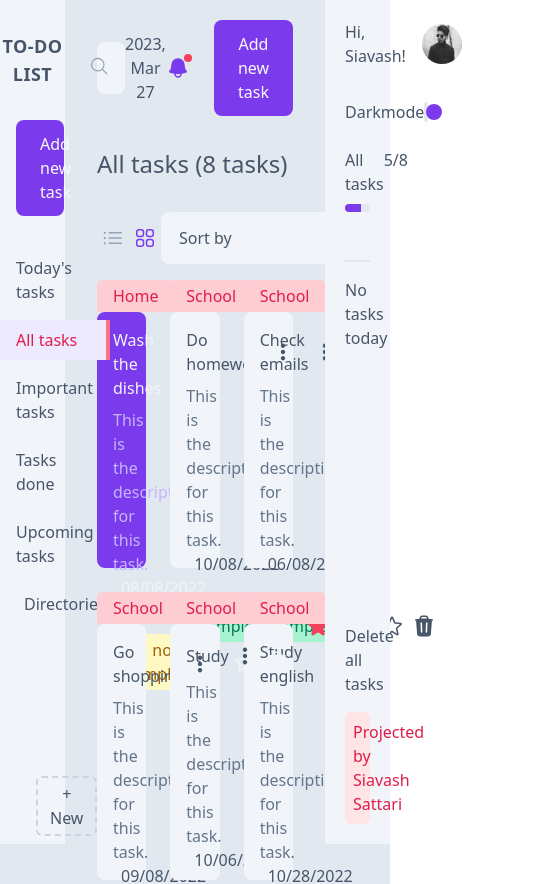
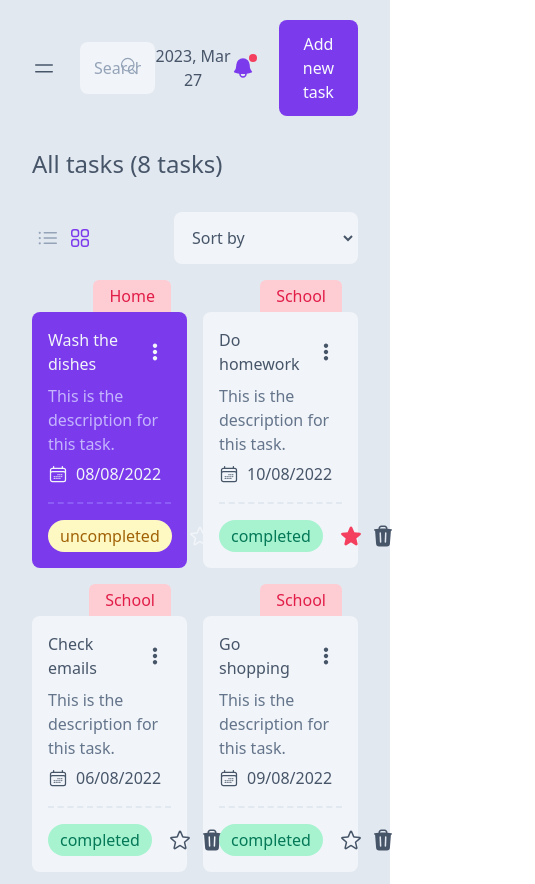
Before and after one commit to siavash-sattari/taskivist, a React (Create React App) app: page / in a window 390 px wide. Shown: the top 884 px of the page, 535 px wide, since content can reach past the window. Built offline with nearby package versions, Linux system fonts and the light colour scheme.

Commit message:
chore minor changes

```diff
--- a/src/App.tsx
+++ b/src/App.tsx
@@ -23,7 +23,7 @@ const App: React.FC = () => {
   };
 
   return (
-    <div className='bg-slate-200 min-h-screen text-slate-600 dark:bg-slate-900 dark:text-slate-400'>
+    <div className='bg-slate-200 min-h-screen text-slate-600 dark:bg-slate-900 dark:text-slate-400 xl:text-base sm:text-sm'>
       {modal.modalCreateTaskOpen && <ModalCreateTask onClose={closeModalCreateTask} nameForm='Add a task' onConfirm={createNewTaskHandler} />}
       <Menu />
       <TasksSection />
--- a/src/components/AccountData/index.tsx
+++ b/src/components/AccountData/index.tsx
@@ -36,7 +36,7 @@ const AccountData: React.FC = () => {
       {showModal && (
         <ModalConfirm onClose={() => setIsModalShown(false)} text='All the tasks will be deleted permanently.' onConfirm={deleteAllTasksHandler} />
       )}
-      <section className='p-5 bg-slate-100 flex flex-col w-2/12 fixed top-0 right-0 h-screen dark:bg-slate-800/[.5]'>
+      <section className='layoutMenuAccount p-5 xl:top-0 xl:right-0'>
         <span className='flex items-center mx-auto'>
           <span className='font-medium'>Hi, Siavash!</span>
           <img src={require('../../assets/avatar.jpeg')} alt='avatar' className='w-10 rounded-full ml-4' />
--- a/src/components/LayoutRoutes/index.tsx
+++ b/src/components/LayoutRoutes/index.tsx
@@ -88,7 +88,10 @@ const LayoutRoutes: React.FC<Props> = ({ title, tasks }) => {
     <section>
       <h1 className='font-medium my-8 text-2xl dark:text-slate-200'>{tasksTitle}</h1>
       <ButtonsSort isListInView1={isListInView1} setIsListInView1={setIsListInView1} sortedBy={sortedBy} setSortedBy={setSortedBy} />
-      <ul className={`tasksList mt-4 grid gap-6 ${isListInView1 ? 'grid-cols-1' : 'grid-cols-3 items-end'}`}>
+      <ul
+        className={`tasksList mt-4 grid xl:gap-6 gap-4 ${
+          isListInView1 ? 'grid-cols-1' : 'xl:grid-cols-3 lg:grid-cols-4 md:grid-cols-3 grid-cols-2 items-end'
+        }`}>
         {sortedTasks.map(task => (
           <TaskItem key={task.id} isListInView1={isListInView1} task={task} />
         ))}
--- a/src/components/Menu/index.tsx
+++ b/src/components/Menu/index.tsx
@@ -7,7 +7,7 @@ const classLinkActive = 'text-rose-600 bg-violet-100 border-r-4 border-rose-400
 const Menu: React.FC = () => {
   return (
     <>
-      <header className='bg-slate-100 flex flex-col h-screen w-2/12 fixed left-0 dark:bg-slate-800/[.5]'>
+      <header className='layoutMenuAccount xl:left-0'>
         <h1 className='font-bold uppercase text-center mt-8 text-lg tracking-wide'>To-do list</h1>
         <BtnAddTask className='my-8 mx-4' />
         <NavLinks classActive={classLinkActive} />
--- a/src/components/TasksSection/ActionsTaskItem.tsx
+++ b/src/components/TasksSection/ActionsTaskItem.tsx
@@ -28,13 +28,13 @@ const ActionsTaskItem: React.FC<{ task: Task; isListInView1: boolean }> = ({ tas
         <ModalConfirm onClose={() => setIsModalShown(false)} text='This task will be deleted permanently.' onConfirm={removeTaskHandler} />
       )}
       <div className={`flex border-dashed border-slate-200 dark:border-slate-800 ${isListInView1 ? 'items-center' : 'border-t-2 w-full pt-4 mt-4'}`}>
-        <button
-          className={`${
-            task.completed ? 'bg-emerald-200 text-emerald-700 ' : 'bg-yellow-100 text-yellow-700 '
-          } py-1 px-3 rounded-full font-medium  mr-4`}
-          onClick={() => toggleTaskCompleted(task.id)}>
-          {task.completed ? 'completed' : 'not completed'}
-        </button>
+        <Tooltip txt={task.completed ? 'mark as uncompleted' : 'mark as completed'} className='mr-4'>
+          <button
+            className={`${task.completed ? 'bg-emerald-200 text-emerald-700 ' : 'bg-yellow-100 text-yellow-700 '} py-1 px-3 rounded-full font-medium`}
+            onClick={() => toggleTaskCompleted(task.id)}>
+            {task.completed ? 'completed' : 'uncompleted'}
+          </button>
+        </Tooltip>
         <Tooltip txt={task.important ? 'unmark as important' : 'mark as important'} className='mr-2 ml-auto'>
           <button onClick={() => markAsImportantHandler(task.id)} className='transition hover:text-slate-700 dark:hover:text-slate-200'>
             <StarLineIcon className={`w-6 h-6 ${task.important ? 'fill-rose-500 stroke-rose-500 ' : 'fill-none'}`} />
--- a/src/components/TasksSection/HeaderTasks.tsx
+++ b/src/components/TasksSection/HeaderTasks.tsx
@@ -1,7 +1,7 @@
 import React, { useRef } from 'react';
 import Tooltip from '../Tooltip';
 import BtnAddTask from '../BtnAddTask';
-import { BellIcon } from '../icons';
+import { BellIcon, MenuIcon } from '../icons';
 import SearchField from './SearchField';
 import useVisibility from '../../hooks/useVisibility';
 
@@ -36,21 +36,12 @@ const HeaderTasks: React.FC = () => {
   const dateTimeFormat = `${year}-${month.toString().padStart(2, '0')}-${day.toString().padStart(2, '0')}}`;
 
   const { elementIsVisible: notificationIsVisible, showElement: showNotifications } = useVisibility([refBtnNotification.current]);
-  /*
-  const sorted = tasksCopy.sort((task1, task2) => {
-    const date1 = toMillisseconds(task1.date);
-    const date2 = toMillisseconds(task2.date);
-    if (date1 < date2) {
-      return -1;
-    }
-    if (date1 > date2) {
-      return 1;
-    }
-    return 0;
-  });*/
 
   return (
     <header className='flex items-center'>
+      <button className='mr-6'>
+        <MenuIcon />
+      </button>
       <SearchField />
       <time dateTime={dateTimeFormat} className='flex-1 text-center'>
         {todayDate}
--- a/src/components/TasksSection/index.tsx
+++ b/src/components/TasksSection/index.tsx
@@ -10,7 +10,7 @@ import Directory from '../Routes/Directory';
 
 const TasksSection: React.FC = () => {
   return (
-    <main className=' pt-5 pb-16 px-8 w-8/12 m-auto min-h-screen'>
+    <main className='pt-5 pb-16 px-8 md:w-full xl:w-8/12 m-auto min-h-screen'>
       <HeaderTasks />
       <Routes>
         <Route path='/' element={<Home />} />
--- a/src/index.css
+++ b/src/index.css
@@ -62,6 +62,9 @@
   .itemDirectory:hover > .buttonsDir {
     @apply opacity-100;
   }
+  .layoutMenuAccount {
+    @apply bg-slate-100 hidden xl:flex flex-col h-screen w-2/12 xl:fixed dark:bg-slate-800/[.5];
+  }
 }
 
 /* clears the 'X' from Internet Explorer */
```
